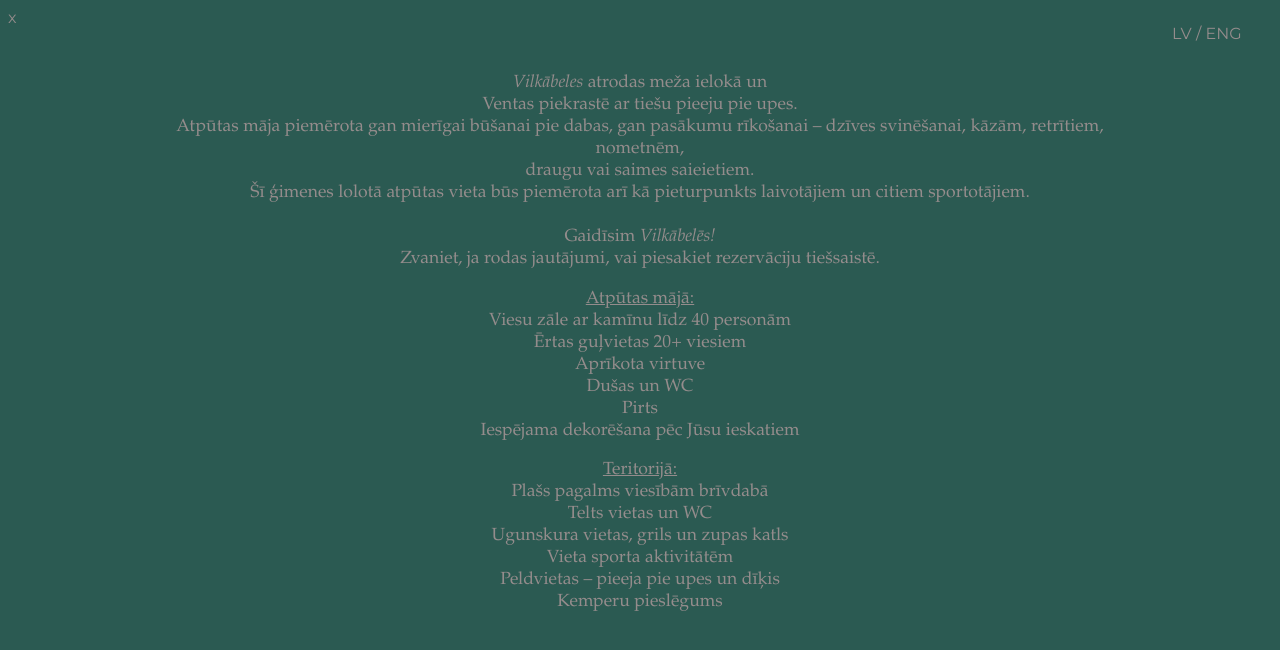
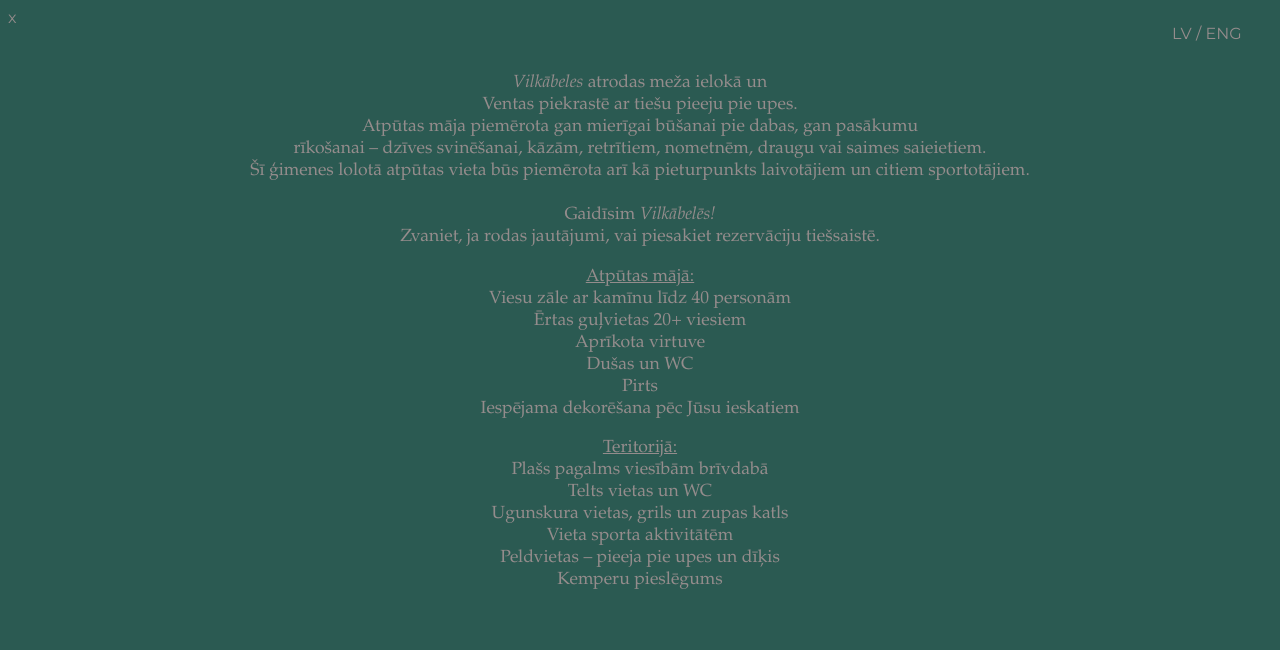
Before and after one commit to it5pa/wilkabeles, a plain HTML site: page info/index.html in a window 1280 px wide. Drawn offline with Linux system fonts and the light colour scheme; files whose address does not match are found by name; a web font is replaced by a local one.

Commit message:
mobile view lv text update

```diff
--- a/info/index.html
+++ b/info/index.html
@@ -26,7 +26,7 @@
       <a href="../"> x </a>
     </div>
     <div class="infomobile">
-      <em>Vilkābeles</em> atrodas meža ielokā un <br />Ventas piekrastē ar tiešu pieeju pie upes.<br />Atpūtas māja piemērota gan mierīgai būšanai pie dabas, gan pasākumu rīkošanai – dzīves svinēšanai, kāzām, retrītiem, nometnēm, <br>draugu vai saimes saieietiem.
+      <em>Vilkābeles</em> atrodas meža ielokā un <br />Ventas piekrastē ar tiešu pieeju pie upes.<br />Atpūtas māja piemērota gan mierīgai būšanai pie dabas, gan pasākumu <br>rīkošanai – dzīves svinēšanai, kāzām, retrītiem, nometnēm, draugu vai saimes saieietiem.
       <br />Šī ģimenes lolotā atpūtas vieta būs piemērota arī kā pieturpunkts laivotājiem un citiem sportotājiem.
       <br><br>
       Gaidīsim <em>Vilkābelēs!</em><br />
```
